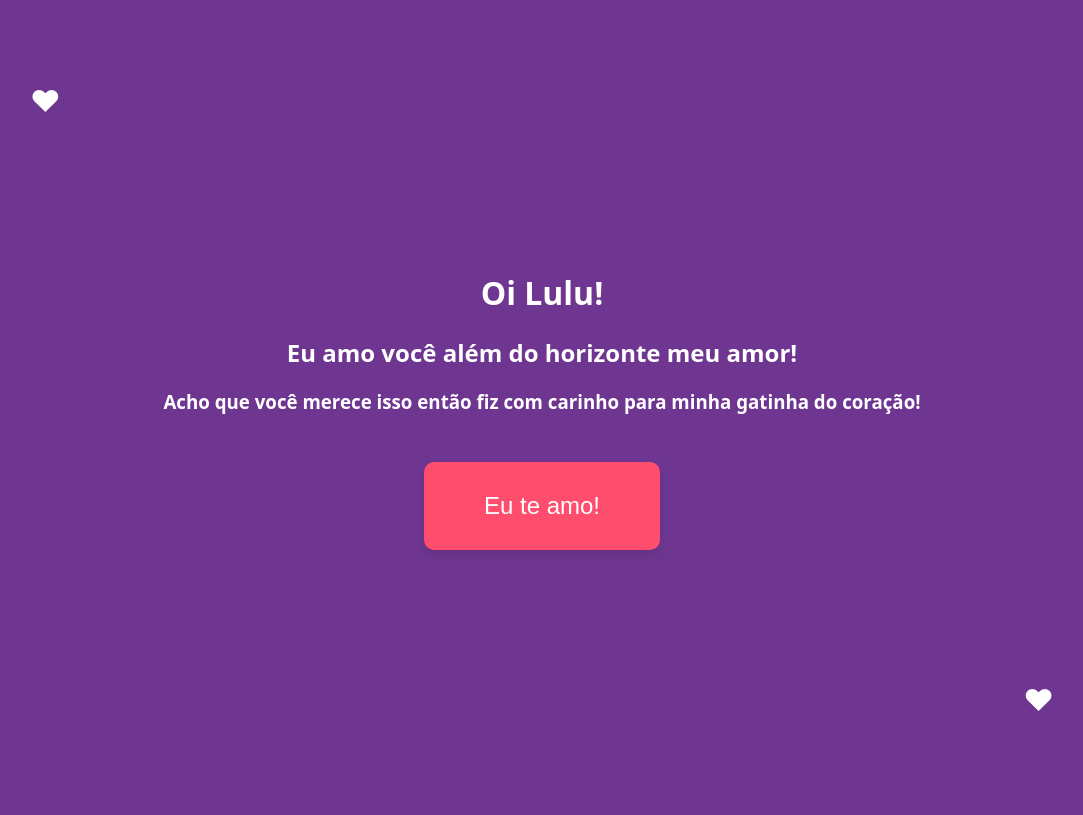
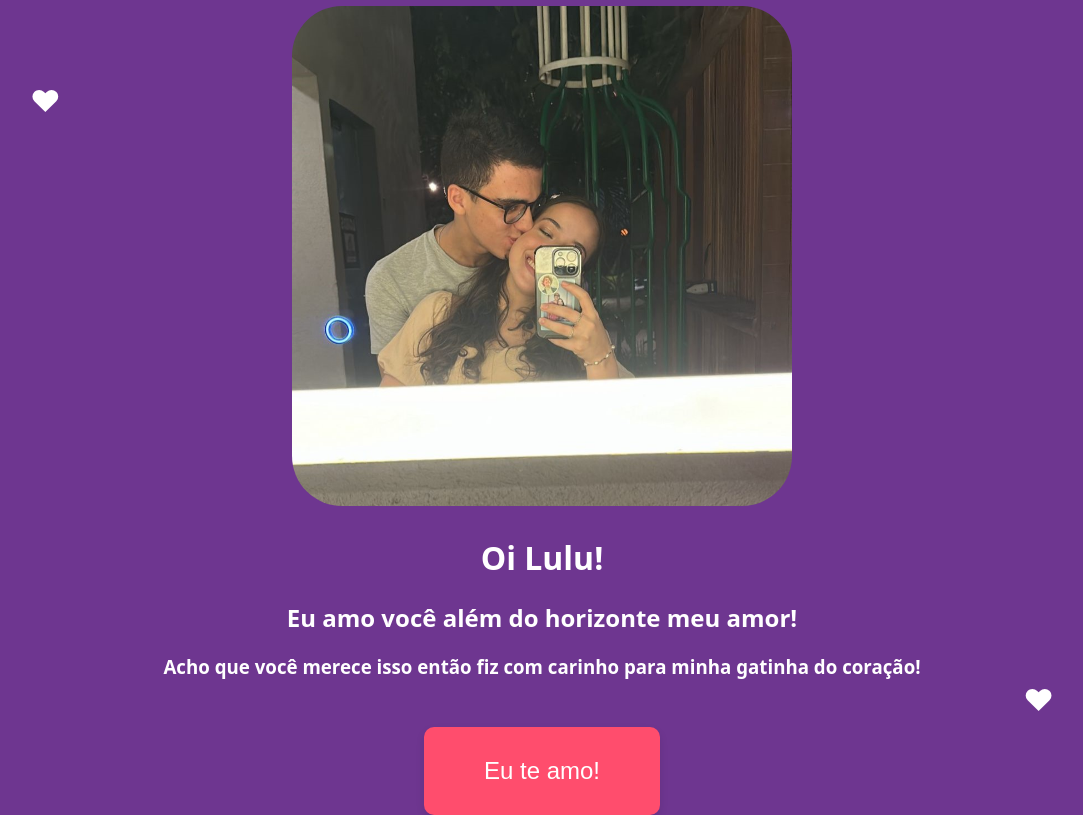
Before and after one commit to lucamdv/Malu, a plain HTML site: page index.html in a window 1280 px wide. Shown: the whole page, without its empty margins (98-1181 px from the left). Drawn offline with Linux system fonts and the light colour scheme.

Commit message:
Adicionando Imagem

```diff
--- a/index.html
+++ b/index.html
@@ -8,6 +8,9 @@
   </head>
   <body>
     <div class="container">
+      <h1>
+        <img src="IMG-20240414-WA0010.jpg" width="500px">
+      </h1>
       <div class="ble">
         <h1>Oi Lulu!</h1>
         <h2>Eu amo você além do horizonte meu amor!</h2>
--- a/lulu.css
+++ b/lulu.css
@@ -57,3 +57,7 @@ body::after {
     bottom: 10%;
     right: 10%;
 }
+
+img{
+    border-radius: 10%;
+}
```
Also changed, not shown: IMG-20240414-WA0010.jpg (added).
